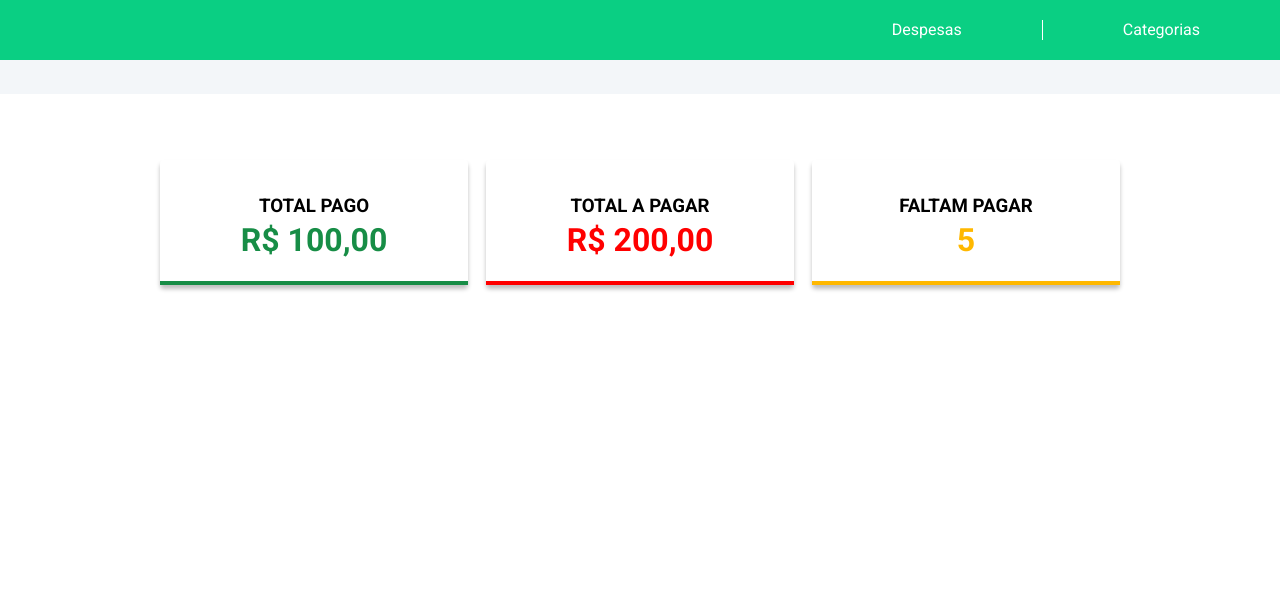
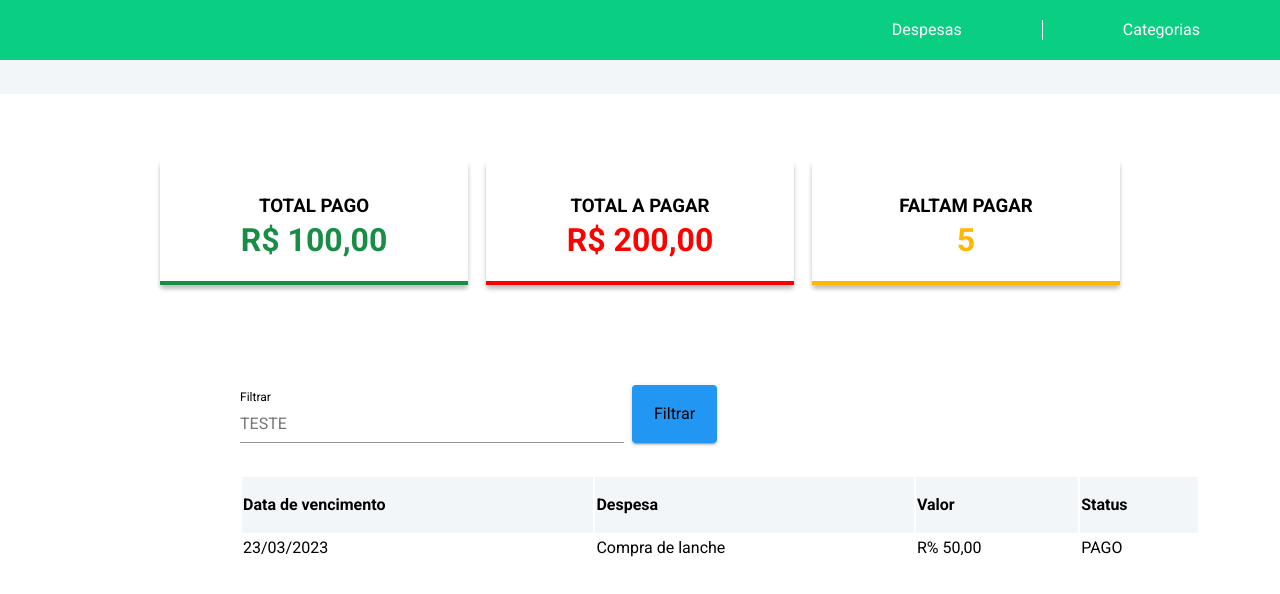
Before and after one commit to Danilloag/controleDeDespesas, a plain HTML site: page index.html in a window 1280 px wide. Drawn offline with Linux system fonts and the light colour scheme.

Commit message:
Início da criação das tabelas

```diff
--- a/css/style.css
+++ b/css/style.css
@@ -28,6 +28,21 @@ header {
 
 main {
     padding: 160px;
+}
+
+/* CONFIGURANDO OS BOTÕES */
+
+.botao:hover {}
+
+.botao-grande {
+    height: 42px;
+    box-shadow: 0px 3px 1px -2px rgba(0, 0, 0, 0.2), 0px 2px 2px rgba(0, 0, 0, 0.14), 0px 1px 5px rgba(0, 0, 0, 0.12);
+    border-radius: 4px;
+    padding: 8px 22px;
+}
+
+.botao-primario {
+    background-color: var(--cor-primaria);
 }
 
 /* TRABALHANDO COM OS CARDS */
@@ -83,10 +98,55 @@ main {
     color: var(--cor-atencao);
 }
 
-.card-pago, .card-divida, .card-atrasadas {
+.card-pago,
+.card-divida,
+.card-atrasadas {
     font-size: 18px;
 }
 
-#total-pago, #total-divida, #atrasadas {
+#total-pago,
+#total-divida,
+#atrasadas {
     font-size: 32px;
 }
+
+/* TRABALHANDO COM A TELA DE LISTAGEM DAS DESPESAS */
+
+.container-despesas {
+    margin: 100px 80px;
+    width: 100%;
+    display: grid;
+    gap: 32px;
+}
+
+.container-input-despesas {
+    position: relative;
+    display: flex;
+    gap: 8px;
+    width: 50%;
+}
+
+label {
+    position: absolute;
+    top: 0;
+    left: 0;
+    font-size: 12px;
+}
+
+#input-filtrar {
+    padding-top: 20px;
+    border-bottom: 1px solid rgba(0, 0, 0, 0.42);
+    width: 80%;
+}
+
+/* FORMATANDO AS TABELAS */
+
+thead {
+    height: 56px;
+    background-color:#F3F6F9;
+    align-items: left;
+}
+
+table {
+    text-align: left;
+}
--- a/css/variaveis.css
+++ b/css/variaveis.css
@@ -2,4 +2,5 @@
     --cor-sucesso: #178D46;
     --cor-divida: #FF0000;
     --cor-atencao: #FFB800;
+    --cor-primaria: #2196F3;
 }
--- a/index.html
+++ b/index.html
@@ -19,6 +19,7 @@
         </header>
 
         <main>
+
             <div class="container-cards">
                 <div class="card">
                     <h3>TOTAL PAGO</h3>
@@ -37,8 +38,36 @@
                     <h3 id="atrasadas">5</h3>
                     <div class="linha-colorida-amarelo"></div>
                 </div>
+            </div>
 
+            <div class="container-despesas">
+
+                <div class="container-input-despesas">
+                    <label for="filtrar">Filtrar</label>
+                    <input type="text" id="input-filtrar" placeholder="TESTE">
+                    <input type="submit" value="Filtrar" id="botao-filtrar" class="botao-grande botao-primario">
+                </div>
+
+                <table>
+                    <thead>
+                        <tr>
+                            <th>Data de vencimento</th>
+                            <th>Despesa</th>
+                            <th>Valor</th>
+                            <th>Status</th>
+                        </tr>
+                    </thead>
+                    <tbody>
+                        <tr>
+                            <td>23/03/2023</td>
+                            <td>Compra de lanche</td>
+                            <td>R% 50,00</td>
+                            <td>PAGO</td>
+                        </tr>
+                    </tbody>
+                </table>
             </div>
+
         </main>
 
     </div>
```
Also changed, not shown: css/reset.css (+33 -7 lines).
